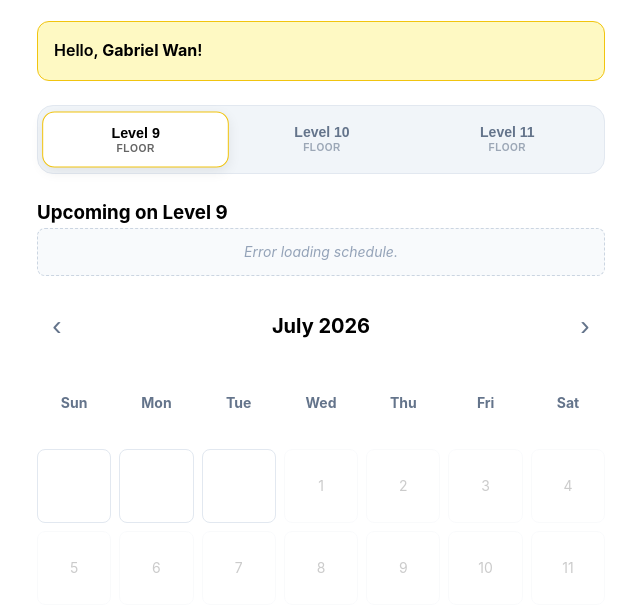
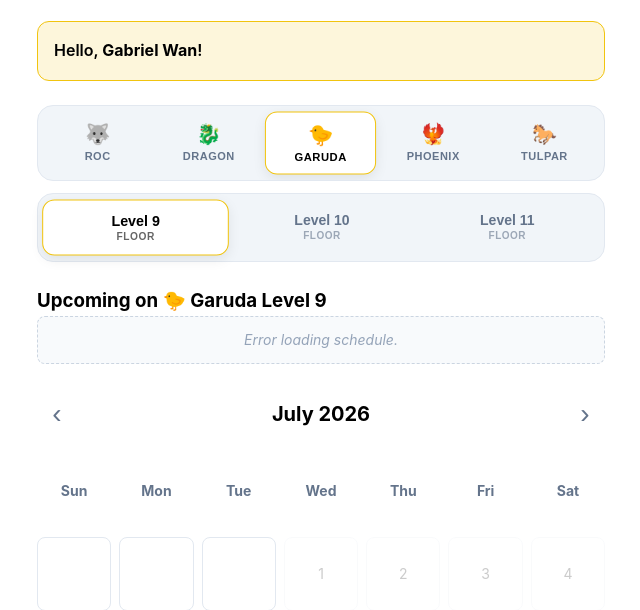
Before and after one commit to Garuda-Techs/LoungeBookingBot, a website: page public/index.html in a window 1280 px wide. Shown: the part 129-739 px from the top of the page, without its empty margins (319-959 px from the left). Drawn offline with Linux system fonts and the light colour scheme; no server answers.

Commit message:
Add multi-house support for Roc, Dragon, Phoenix, and Tulpar
Expands the Garuda-only booking app to all 5 NUS CAPT houses, splitting
Railway hosting costs across houses instead of Garuda bearing it alone.

- Shared public/js/houses.js config (colors, emoji, floor ranges) used
  by both frontend and backend
- Backend now validates the full 3-17 floor range instead of only 9-11
- Two-tier house + floor selector UI with live per-house theming
- My Bookings / Upcoming views now label which house a booking belongs to

Co-Authored-By: Claude Sonnet 5 <noreply@anthropic.com>

```diff
--- a/package.json
+++ b/package.json
@@ -1,7 +1,7 @@
 {
   "name": "loungebookingbot",
   "version": "1.0.0",
-  "description": "Telegram Mini App for booking time slots at CAPT Garuda Lounge",
+  "description": "Telegram Mini App for booking time slots at NUS CAPT's Roc, Dragon, Garuda, Phoenix, and Tulpar house lounges",
   "main": "server.js",
   "engines": {
     "node": ">=18.0.0"
@@ -17,7 +17,7 @@
     "booking",
     "lounge"
   ],
-  "author": "CAPT Garuda",
+  "author": "NUS CAPT",
   "license": "ISC",
   "dependencies": {
     "body-parser": "^2.2.2",
--- a/public/css/styles.css
+++ b/public/css/styles.css
@@ -1,6 +1,7 @@
 :root {
-    --primary-color: #f1c40f;    /* Golden Garuda Yellow */
-    --secondary-color: #f39c12;  /* Hover state yellow */
+    --primary-color: #f1c40f;    /* Default: Garuda Yellow (overridden per-house by JS) */
+    --secondary-color: #f39c12;  /* Hover state, follows --primary-color */
+    --on-primary-color: #000000; /* Readable text/icon color for surfaces painted with --primary-color */
     --success-color: #27ae60;
     --danger-color: #e74c3c;
     --bg-color: #ffffff;
@@ -63,12 +64,57 @@ header h1 {
 /* User Info Banner */
 .user-info {
     background: #fef9c3;
+    background: color-mix(in srgb, var(--primary-color) 15%, white);
     color: #000000;
     padding: 16px;
     border-radius: 12px;
     margin-bottom: 24px;
     border: 1px solid var(--primary-color);
     font-weight: 600;
+}
+
+/* --- HOUSE SELECTOR --- */
+.house-selector {
+    display: flex;
+    gap: 4px;
+    margin-bottom: 12px;
+    background: #f1f5f9;
+    padding: 6px;
+    border-radius: 16px;
+    border: 1px solid var(--border-color);
+    overflow-x: auto;
+}
+
+.house-btn {
+    flex: 1;
+    min-width: 64px;
+    padding: 10px 4px;
+    border: none;
+    background: transparent;
+    border-radius: 12px;
+    font-size: 20px;
+    color: #64748b;
+    cursor: pointer;
+    transition: all 0.25s cubic-bezier(0.4, 0, 0.2, 1);
+    display: flex;
+    flex-direction: column;
+    align-items: center;
+    gap: 4px;
+}
+
+.house-btn span {
+    font-size: 11px;
+    font-weight: 700;
+    text-transform: uppercase;
+    letter-spacing: 0.5px;
+}
+
+.house-btn.active {
+    background: #ffffff;
+    color: #000000;
+    box-shadow: 0 4px 12px rgba(0, 0, 0, 0.08);
+    transform: scale(1.02);
+    border: 1px solid var(--primary-color);
 }
 
 /* --- LOUNGE LEVEL SELECTOR --- */
@@ -272,7 +318,7 @@ header h1 {
 
 .calendar-day.selected {
     background: var(--primary-color) !important;
-    color: #000000 !important;
+    color: var(--on-primary-color) !important;
     font-weight: 700;
 }
 
@@ -305,7 +351,7 @@ header h1 {
 
 .time-slot.selected-slot {
     background: var(--primary-color) !important;
-    color: #000000 !important;
+    color: var(--on-primary-color) !important;
     border-color: var(--secondary-color);
 }
 
@@ -347,6 +393,7 @@ header h1 {
     outline: none;
     border-color: var(--primary-color);
     background-color: #fffef0;
+    background-color: color-mix(in srgb, var(--primary-color) 6%, white);
 }
 
 /* --- BOOKING FORM & BUTTONS --- */
@@ -412,7 +459,7 @@ header h1 {
 
 .btn-primary {
     background: var(--primary-color);
-    color: #000000;
+    color: var(--on-primary-color);
     width: 100%;
 }
 
@@ -459,7 +506,7 @@ header h1 {
 
 .booking-card-time {
     font-weight: 700;
-    color: #000000;
+    color: var(--on-primary-color);
     background: var(--primary-color);
     padding: 4px 10px;
     border-radius: 20px;
--- a/public/index.html
+++ b/public/index.html
@@ -3,14 +3,14 @@
 <head>
     <meta charset="UTF-8">
     <meta name="viewport" content="width=device-width, initial-scale=1.0, maximum-scale=1.0, user-scalable=no">
-    <title>CAPT Garuda Lounge Booking</title>
+    <title>CAPT Lounge Booking</title>
     <link rel="stylesheet" href="/css/styles.css">
     <script src="https://telegram.org/js/telegram-web-app.js"></script>
 </head>
 <body>
     <div class="container">
         <header>
-            <h1>🐤 CAPT Garuda Lounge</h1>
+            <h1><span id="houseEmoji">🐤</span> CAPT <span id="houseName">Garuda</span> Lounge</h1>
             <p class="subtitle">Book Your Time Slot</p>
         </header>
 
@@ -20,10 +20,15 @@
             </div>
         </div>
 
-        <div class="lounge-selector">
-            <button class="level-btn active" data-level="9">Level 9</button>
-            <button class="level-btn" data-level="10">Level 10</button>
-            <button class="level-btn" data-level="11">Level 11</button>
+        <div class="house-selector" id="houseSelector">
+            <button class="house-btn" data-house="roc">🐺<span>Roc</span></button>
+            <button class="house-btn" data-house="dragon">🐉<span>Dragon</span></button>
+            <button class="house-btn active" data-house="garuda">🐤<span>Garuda</span></button>
+            <button class="house-btn" data-house="phoenix">🐦‍🔥<span>Phoenix</span></button>
+            <button class="house-btn" data-house="tulpar">🐎<span>Tulpar</span></button>
+        </div>
+
+        <div class="lounge-selector" id="levelSelector">
         </div>
 
         <div class="upcoming-section">
@@ -97,6 +102,7 @@
             </div>
         </div>
 
+    <script src="/js/houses.js"></script>
     <script src="/js/app.js"></script>
 </body>
 </html>
--- a/public/js/app.js
+++ b/public/js/app.js
@@ -8,7 +8,9 @@ const ALL_TIME_SLOTS = Array.from({ length: 24 }, (_, i) => `${String(i).padStar
 let currentDate = new Date();
 let selectedDate = null;
 let selectedTimeSlots = [];
-let selectedLevel = 9; // Default floor
+let selectedHouse = localStorage.getItem('lastHouse') || 'garuda';
+if (!HOUSES[selectedHouse]) selectedHouse = 'garuda';
+let selectedLevel = HOUSES[selectedHouse].levels[0]; // Default floor
 let isUserAdmin = false;
 
 // Initialize app
@@ -56,21 +58,26 @@ document.addEventListener('DOMContentLoaded', async () => {
         }
     }
 
-    // --- 1. Level Switcher Logic ---
-    document.querySelectorAll('.level-btn').forEach(btn => {
+    // --- 1. House & Level Switcher Logic ---
+    applyHouseTheme(selectedHouse);
+    renderLevelButtons(selectedHouse, selectedLevel);
+
+    document.querySelectorAll('.house-btn').forEach(btn => {
         btn.addEventListener('click', function() {
+            const houseKey = this.dataset.house;
+            if (houseKey === selectedHouse) return;
+
             // Update UI Active State
-            document.querySelectorAll('.level-btn').forEach(b => b.classList.remove('active'));
+            document.querySelectorAll('.house-btn').forEach(b => b.classList.remove('active'));
             this.classList.add('active');
 
             // Update State
-            selectedLevel = parseInt(this.dataset.level);
+            selectedHouse = houseKey;
+            localStorage.setItem('lastHouse', houseKey);
+            selectedLevel = HOUSES[houseKey].levels[0];
 
-            // SYNC UI: Immediately update the confirmation text floor
-            const confirmLevel = document.getElementById('confirmLevel');
-            if (confirmLevel) {
-                confirmLevel.textContent = selectedLevel;
-            }
+            applyHouseTheme(houseKey);
+            renderLevelButtons(houseKey, selectedLevel);
 
             // Reset selections to avoid "ghost" bookings from other floors
             selectedTimeSlots = [];
@@ -92,7 +99,7 @@ document.addEventListener('DOMContentLoaded', async () => {
     // Load user's bookings
     await loadMyBookings();
 
-    // Load the upcoming bookings for the default floor (Level 9)
+    // Load the upcoming bookings for the default floor
     await loadUpcomingBookings(selectedLevel);
 
     // Global Event listeners
@@ -112,6 +119,56 @@ document.addEventListener('DOMContentLoaded', async () => {
 
     document.getElementById('confirmBooking').addEventListener('click', confirmBooking);
 });
+
+function applyHouseTheme(houseKey) {
+    const house = HOUSES[houseKey];
+    if (!house) return;
+
+    document.documentElement.style.setProperty('--primary-color', house.primary);
+    document.documentElement.style.setProperty('--secondary-color', house.secondary);
+    document.documentElement.style.setProperty('--on-primary-color', house.onPrimary);
+
+    const houseEmoji = document.getElementById('houseEmoji');
+    const houseName = document.getElementById('houseName');
+    if (houseEmoji) houseEmoji.textContent = house.emoji;
+    if (houseName) houseName.textContent = house.name;
+}
+
+function renderLevelButtons(houseKey, activeLevel) {
+    const container = document.getElementById('levelSelector');
+    if (!container) return;
+
+    const house = HOUSES[houseKey];
+    container.innerHTML = '';
+
+    house.levels.forEach(level => {
+        const btn = document.createElement('button');
+        btn.className = 'level-btn' + (level === activeLevel ? ' active' : '');
+        btn.dataset.level = level;
+        btn.textContent = `Level ${level}`;
+
+        btn.addEventListener('click', () => {
+            container.querySelectorAll('.level-btn').forEach(b => b.classList.remove('active'));
+            btn.classList.add('active');
+
+            selectedLevel = level;
+
+            const confirmLevel = document.getElementById('confirmLevel');
+            if (confirmLevel) confirmLevel.textContent = selectedLevel;
+
+            selectedTimeSlots = [];
+            hideBookingForm();
+
+            if (selectedDate) {
+                loadTimeSlots(selectedDate);
+            }
+
+            loadUpcomingBookings(selectedLevel);
+        });
+
+        container.appendChild(btn);
+    });
+}
 
 // Display user information
 function displayUserInfo() {
@@ -429,9 +486,12 @@ function displayMyBookings(bookings) {
         const [y, m, d] = booking.date.split('-');
         const dateStr = formatDate(new Date(y, m-1, d));
 
+        const bookingHouse = getHouseForLevel(booking.lounge_level);
+        const houseLabel = bookingHouse ? `${bookingHouse.emoji} ${bookingHouse.name}` : '';
+
         const dateEl = document.createElement('div');
         dateEl.className = 'booking-card-date';
-        dateEl.textContent = `Level ${booking.lounge_level} - ${dateStr}`;
+        dateEl.textContent = `${houseLabel} Level ${booking.lounge_level} - ${dateStr}`;
 
         const timeEl = document.createElement('div');
         timeEl.className = 'booking-card-time';
@@ -507,7 +567,8 @@ async function loadUpcomingBookings(level) {
 
     if (!container || !title) return;
 
-    title.innerText = `Upcoming on Level ${level}`;
+    const house = getHouseForLevel(level);
+    title.innerText = house ? `Upcoming on ${house.emoji} ${house.name} Level ${level}` : `Upcoming on Level ${level}`;
     container.innerHTML = `<p class="empty-state">Loading schedule...</p>`;
 
     try {
--- /dev/null
+++ b/public/js/houses.js
@@ -0,0 +1,24 @@
+// Shared house config — used by both the frontend (as a <script> tag, via `window.HOUSES`)
+// and the backend (via `require()`), so floor/color/emoji data only lives in one place.
+const HOUSES = {
+  roc:     { key: 'roc',     name: 'Roc',     emoji: '🐺', levels: [3, 4, 5],    primary: '#3b82f6', secondary: '#2563eb', onPrimary: '#ffffff' },
+  dragon:  { key: 'dragon',  name: 'Dragon',  emoji: '🐉', levels: [6, 7, 8],    primary: '#22c55e', secondary: '#16a34a', onPrimary: '#ffffff' },
+  garuda:  { key: 'garuda',  name: 'Garuda',  emoji: '🐤', levels: [9, 10, 11],  primary: '#f1c40f', secondary: '#f39c12', onPrimary: '#000000' },
+  phoenix: { key: 'phoenix', name: 'Phoenix', emoji: '🐦‍🔥', levels: [12, 13, 14], primary: '#ef4444', secondary: '#dc2626', onPrimary: '#ffffff' },
+  tulpar:  { key: 'tulpar',  name: 'Tulpar',  emoji: '🐎', levels: [15, 16, 17], primary: '#1e293b', secondary: '#0f172a', onPrimary: '#ffffff' },
+};
+
+const HOUSE_ORDER = ['roc', 'dragon', 'garuda', 'phoenix', 'tulpar'];
+
+function getHouseForLevel(level) {
+  return Object.values(HOUSES).find(h => h.levels.includes(level));
+}
+
+if (typeof module !== 'undefined' && module.exports) {
+  module.exports = { HOUSES, HOUSE_ORDER, getHouseForLevel };
+}
+if (typeof window !== 'undefined') {
+  window.HOUSES = HOUSES;
+  window.HOUSE_ORDER = HOUSE_ORDER;
+  window.getHouseForLevel = getHouseForLevel;
+}
```
Also changed, not shown: bot.js (+14 -12 lines), routes/bookings.js (+8 -3 lines), README.md.
